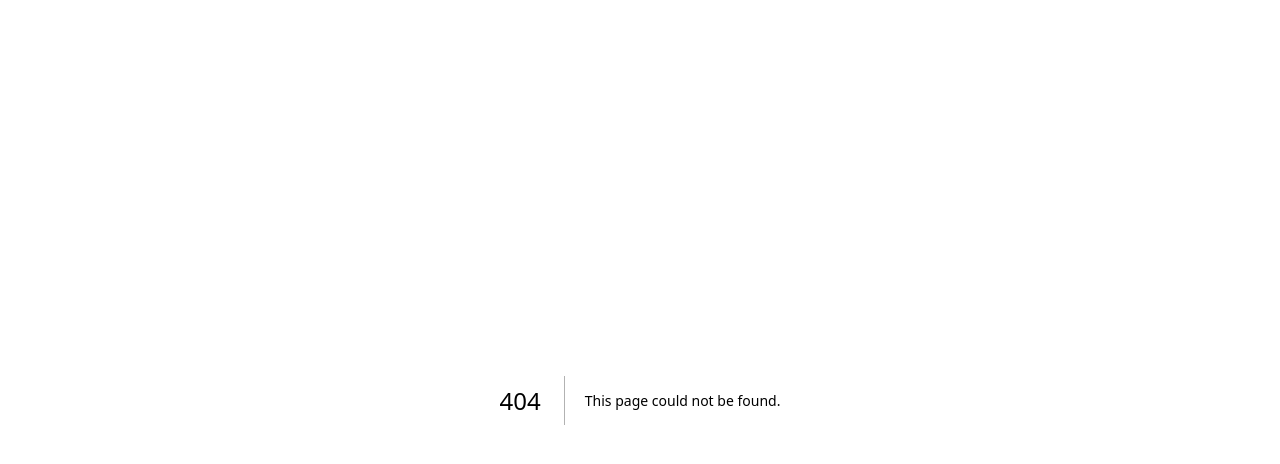
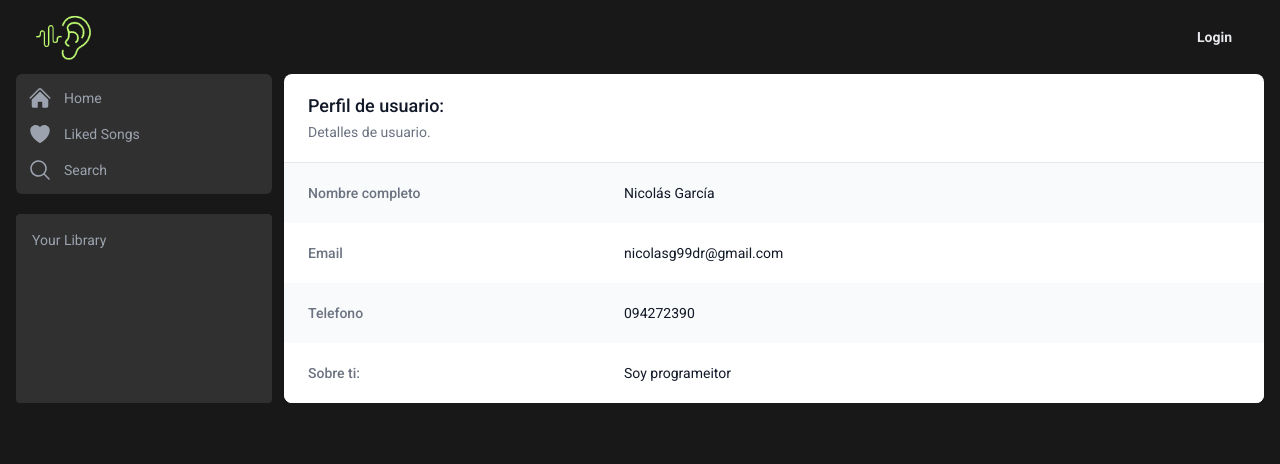
Before and after one commit to walterlarrea/sonoro2, a Next.js app: page /userProfile in a window 1280 px wide. Before the commit this address had no page. Shown: the top 464 px of the page. Built offline with nearby package versions, Linux system fonts and the light colour scheme.

Commit message:
user profile jsx

```diff
--- a/package.json
+++ b/package.json
@@ -9,6 +9,7 @@
     "lint": "next lint"
   },
   "dependencies": {
+    "@headlessui/react": "^1.7.15",
     "@heroicons/react": "^2.0.18",
     "next": "^13.4.10",
     "next-navigation": "^1.0.6",
--- a/src/app/components/songCard.js
+++ b/src/app/components/songCard.js
@@ -1,4 +1,5 @@
-import { PlayIcon } from "@heroicons/react/24/solid";
+import { PlayIcon,StarIcon } from "@heroicons/react/24/solid";
+
 import Image from "next/image";
 import React from "react";
 
@@ -15,8 +16,9 @@ export default function SongCard() {
 						height={300}
 						alt={"Playlist Image"}
 					/>
-					<div className="absolute bottom-3 right-3 hidden flex-row items-center gap-2 group-hover:flex">
+					<div className="absolute bottom-3 right-3 hidden flex-col items-center gap-2 group-hover:flex">
 						<PlayIcon className="h-10 w-10 rounded-full bg-green-500 p-2 text-black" />
+						<StarIcon className="h-10 w-10 rounded-full bg-yellow-500 p-2 text-black" />
 					</div>
 				</div>
 				<h1 className="mt-5 truncate text-lg font-bold text-white">La vela muerta</h1>
--- a/src/app/login/page.js
+++ b/src/app/login/page.js
@@ -9,7 +9,7 @@ const Login = () => {
   return (
     <>
       <nav className="fixed top-0 right-0 bg-gray-800 p-4">
-      <ul className="space-y-4 text-white">
+      <ul className="space-y-2 text-white">
 
         <li>
           <a href="#music" className="text-blue-300 hover:text-blue-100">Volver</a>
--- /dev/null
+++ b/src/app/userProfile/page.js
@@ -0,0 +1,81 @@
+import React from 'react';
+import Header from '../components/Header';
+import Sidebar from '../components/Sidebar';
+const Profile = () => {
+  return (
+
+    <div className='max-h-screen overflow-hidden flex flex-col'>
+            <Header />
+            <div className='flex-grow overflow-y-auto mx-4'>
+              <div className='flex h-full'>
+                <Sidebar />
+                <div className='flex-grow'>
+
+
+
+
+{/* comienza componente userProfile  */}
+
+
+
+
+
+    <div className="bg-white max-w-full shadow overflow-hidden sm:rounded-lg">
+      <div className="px-4 py-5 sm:px-6">
+        <h3 className="text-lg leading-6 font-medium text-gray-900">
+          Perfil de usuario:
+        </h3>
+        <p className="mt-1 max-w-2xl text-sm text-gray-500">
+          Detalles de usuario.
+        </p>
+      </div>
+      <div className="border-t border-gray-200">
+        <dl>
+          <div className="bg-gray-50 px-4 py-5 sm:grid sm:grid-cols-3 sm:gap-4 sm:px-6">
+            <dt className="text-sm font-medium text-gray-500">
+              Nombre completo
+            </dt>
+            <dd className="mt-1 text-sm text-gray-900 sm:mt-0 sm:col-span-2">
+              Nicolás García
+            </dd>
+          </div>
+          <div className="bg-white px-4 py-5 sm:grid sm:grid-cols-3 sm:gap-4 sm:px-6">
+            <dt className="text-sm font-medium text-gray-500">
+             Email
+            </dt>
+            <dd className="mt-1 text-sm text-gray-900 sm:mt-0 sm:col-span-2">
+              nicolasg99dr@gmail.com
+            </dd>
+          </div>
+          <div className="bg-gray-50 px-4 py-5 sm:grid sm:grid-cols-3 sm:gap-4 sm:px-6">
+            <dt className="text-sm font-medium text-gray-500">
+             Telefono
+            </dt>
+            <dd className="mt-1 text-sm text-gray-900 sm:mt-0 sm:col-span-2">
+              094272390
+            </dd>
+          </div>
+          <div className="bg-white px-4 py-5 sm:grid sm:grid-cols-3 sm:gap-4 sm:px-6">
+            <dt className="text-sm font-medium text-gray-500">
+              Sobre ti:
+            </dt>
+            <dd className="mt-1 text-sm text-gray-900 sm:mt-0 sm:col-span-2">
+              Soy programeitor
+            </dd>
+          </div>
+
+        </dl>
+      </div>
+    </div>
+
+
+{/* Termina componente userProfile  */}
+
+    </div>
+              </div>
+            </div>
+          </div>
+  );
+};
+
+export default Profile;
```
Also changed, not shown: 1 other file (tests, documents, lock files or other folders).
